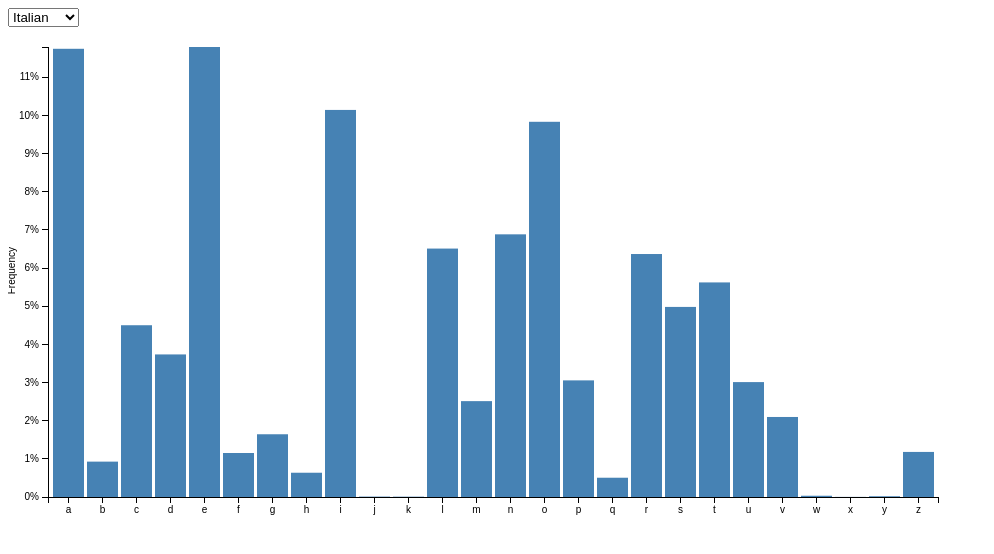
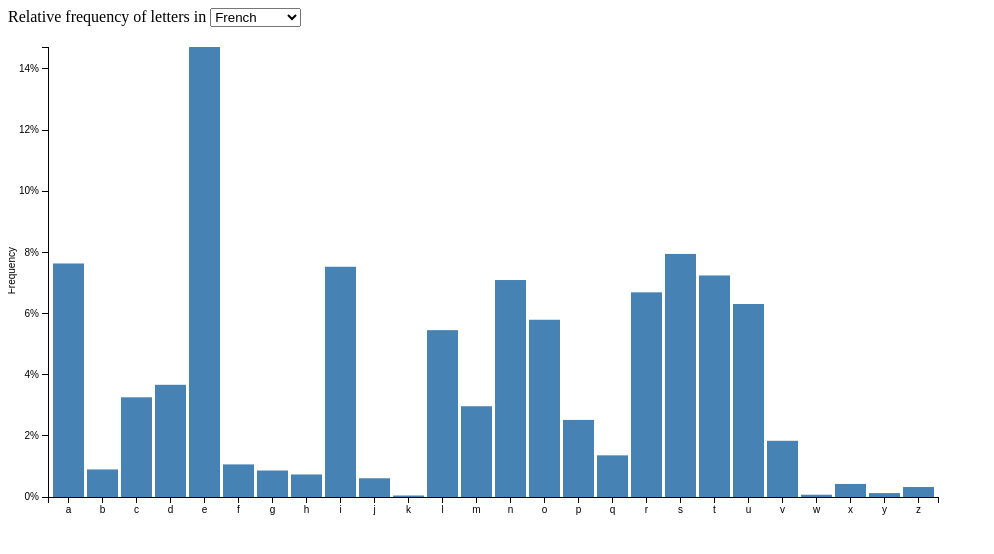
Before and after one commit to a1ip/rc-projects, a plain HTML site: page d3/updating.html in a window 1280 px wide. Shown: the whole page, without its empty margins (0-994 px from the left). Drawn offline with nearby package versions, Linux system fonts and the light colour scheme.

Commit message:
Allow choosing any language in the data (options extracted automatically)

```diff
--- a/d3/updating.html
+++ b/d3/updating.html
@@ -28,10 +28,13 @@
 
     <body>
         <div>
-        <select id = "selectedLang" onchange="updateLanguage(this.options[this.selectedIndex].value)">
+        <!-- <select id = "selectedLang" onchange="updateLanguage(this.options[this.selectedIndex].value)">
           <option value="Italian">Italian</option>
           <option value="French">French</option>
           <option value="German">German</option>
+        </select> -->
+        Relative frequency of letters in
+        <select id = "testSelect" onchange="updateLanguage(this.options[this.selectedIndex].value)">
         </select>
         </div>
 
@@ -123,7 +126,10 @@
 
         }
 
-        var currentLang = "Italian"
+        // default language
+        var currentLang = "French"
+
+
 
         var margin = {top: 20, right: 30, bottom: 30, left: 40};
         var chartWidth = 960 - margin.left - margin.right; // gives inner width (after margins)
@@ -157,6 +163,18 @@
             //Code here executes after data has loaded
             letterData = data;
 
+            // Set up selection options for each language in the dataset
+            var selector = d3.select("#testSelect");
+            //console.log(Object.keys(data[0]));
+            Object.keys(data[0]).forEach( function(lang) {
+              if (lang === "Letter") return;
+              selector.append("option")
+                .attr("value", lang)
+                .text(lang);
+            });
+
+
+            // update graph with initial language
             updateLanguage(currentLang);
 
 
```
